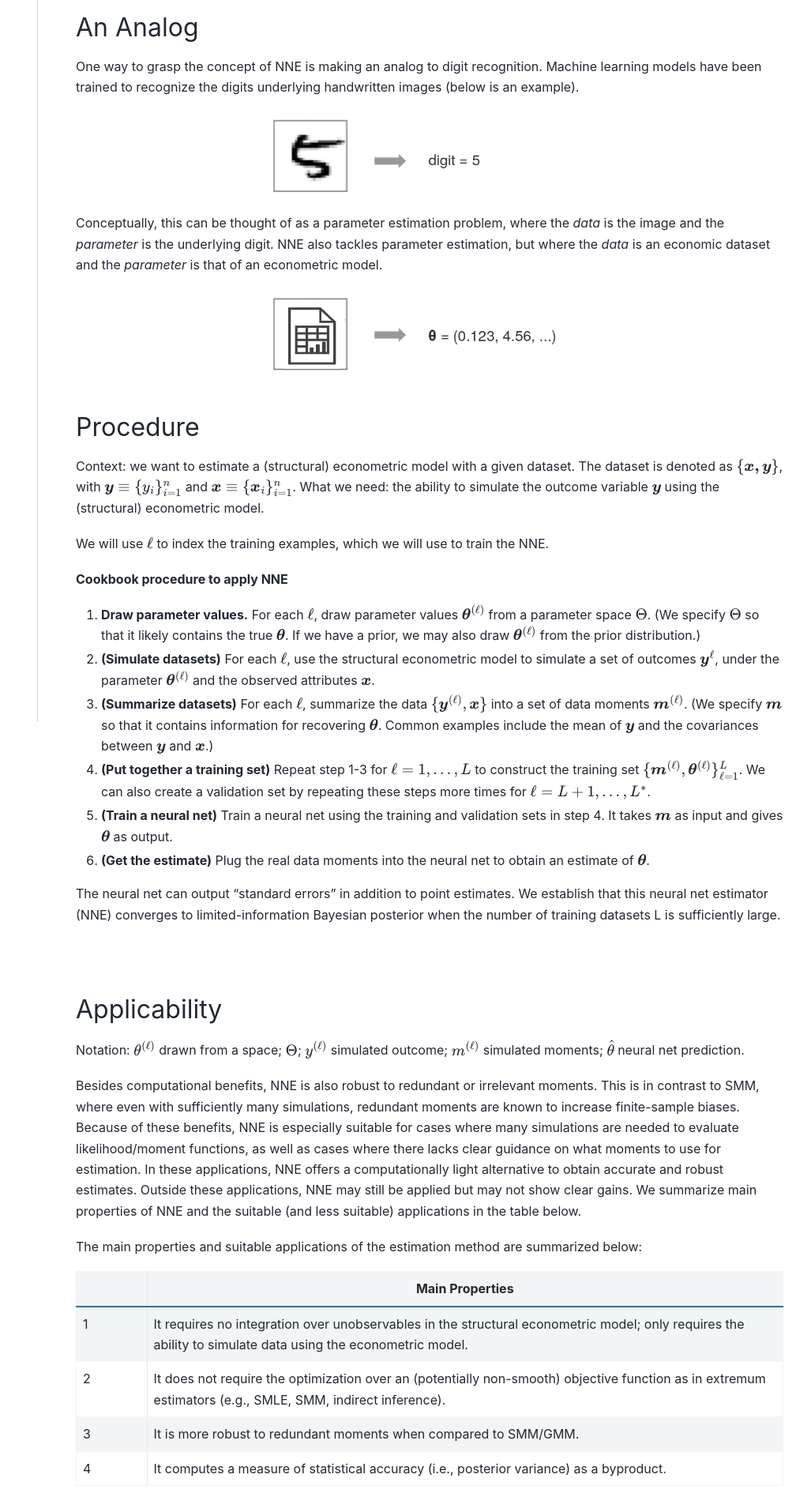
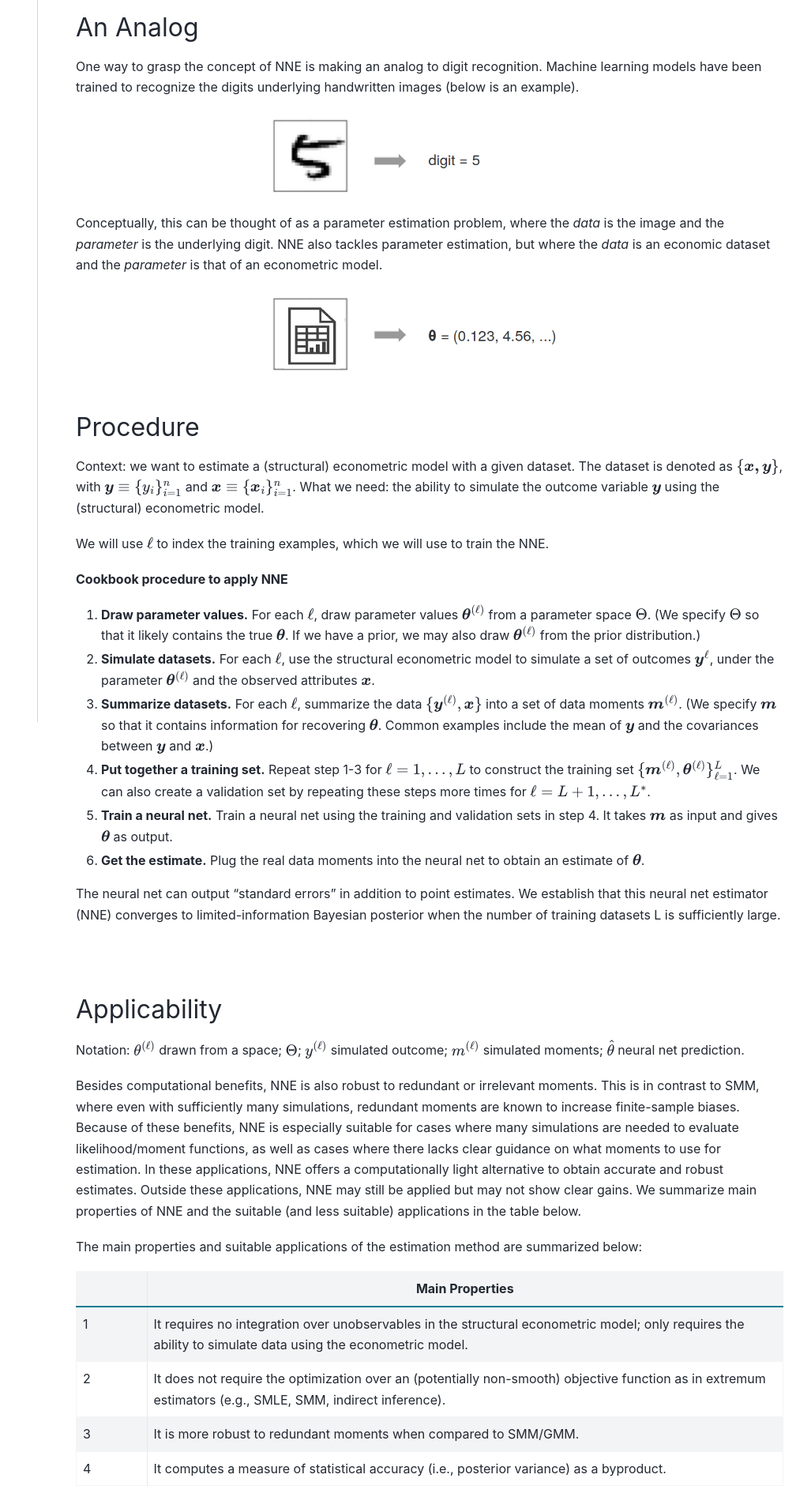
Before and after one commit to nnehome/nnehome.github.io, a Sphinx documentation site: the page built from docs/source/home/home.rst, in a window 1280 px wide. Shown: the part 955-2850 px from the top of the page at 79% size, without its empty margins (272-1280 px from the left). Built offline with Sphinx 7.4.7 and the PyData theme 0.15.4, drawn with Linux system fonts in a browser that asks for light colours.

Commit message:
some change

```diff
--- a/docs/source/home/home.rst
+++ b/docs/source/home/home.rst
@@ -58,15 +58,15 @@ We will use :math:`\ell` to index the training examples, which we will use to tr
 
 #. **Draw parameter values.** For each :math:`\ell`, draw parameter values :math:`\boldsymbol{\theta}^{(\ell)}` from a parameter space :math:`\Theta`. (We specify :math:`\Theta` so that it likely contains the true :math:`\boldsymbol{\theta}`. If we have a prior, we may also draw :math:`\boldsymbol{\theta}^{(\ell)}` from the prior distribution.)
 
-#. **(Simulate datasets)** For each :math:`\ell`, use the structural econometric model to simulate a set of outcomes :math:`\boldsymbol{y}^{\ell}`, under the parameter :math:`\boldsymbol{\theta}^{(\ell)}` and the observed attributes :math:`\boldsymbol{x}`.
+#. **Simulate datasets.** For each :math:`\ell`, use the structural econometric model to simulate a set of outcomes :math:`\boldsymbol{y}^{\ell}`, under the parameter :math:`\boldsymbol{\theta}^{(\ell)}` and the observed attributes :math:`\boldsymbol{x}`.
 
-#. **(Summarize datasets)** For each :math:`\ell`, summarize the data :math:`\{\boldsymbol{y}^{(\ell)}, \boldsymbol{x}\}` into a set of data moments :math:`\boldsymbol{m}^{(\ell)}`. (We specify :math:`\boldsymbol{m}` so that it contains information for recovering :math:`\boldsymbol{\theta}`. Common examples include the mean of :math:`\boldsymbol{y}` and the covariances between :math:`\boldsymbol{y}` and :math:`\boldsymbol{x}`.)
+#. **Summarize datasets.** For each :math:`\ell`, summarize the data :math:`\{\boldsymbol{y}^{(\ell)}, \boldsymbol{x}\}` into a set of data moments :math:`\boldsymbol{m}^{(\ell)}`. (We specify :math:`\boldsymbol{m}` so that it contains information for recovering :math:`\boldsymbol{\theta}`. Common examples include the mean of :math:`\boldsymbol{y}` and the covariances between :math:`\boldsymbol{y}` and :math:`\boldsymbol{x}`.)
 
-#. **(Put together a training set)** Repeat step 1-3 for :math:`\ell=1,...,L` to construct the training set :math:`\{\boldsymbol{m}^{(\ell)},\boldsymbol{\theta}^{(\ell)}\}_{\ell=1}^{L}`. We can also create a validation set by repeating these steps more times for :math:`\ell=L+1,...,L^{*}`.
+#. **Put together a training set.** Repeat step 1-3 for :math:`\ell=1,...,L` to construct the training set :math:`\{\boldsymbol{m}^{(\ell)},\boldsymbol{\theta}^{(\ell)}\}_{\ell=1}^{L}`. We can also create a validation set by repeating these steps more times for :math:`\ell=L+1,...,L^{*}`.
 
-#. **(Train a neural net)** Train a neural net using the training and validation sets in step 4. It takes :math:`\boldsymbol{m}` as input and gives :math:`\boldsymbol{\theta}` as output.
+#. **Train a neural net.** Train a neural net using the training and validation sets in step 4. It takes :math:`\boldsymbol{m}` as input and gives :math:`\boldsymbol{\theta}` as output.
 
-#. **(Get the estimate)** Plug the real data moments into the neural net to obtain an estimate of :math:`\boldsymbol{\theta}`.
+#. **Get the estimate.** Plug the real data moments into the neural net to obtain an estimate of :math:`\boldsymbol{\theta}`.
 
 The neural net can output "standard errors" in addition to point estimates. We establish that this neural net estimator (NNE)
 converges to limited-information Bayesian posterior when the number of training datasets L is sufficiently large.
```
